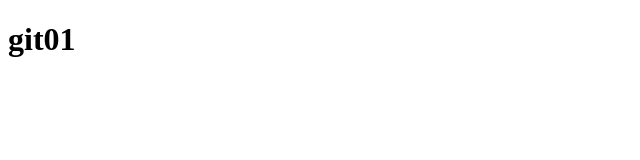
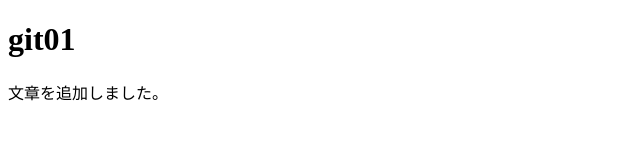
Before and after one commit to right-chibi/git.project.01, a plain HTML site: page index.html in a window 1280 px wide. Shown: the whole page, without its empty margins (0-640 px from the left). Drawn offline with Linux system fonts and the light colour scheme.

Commit message:
p要素を追加

```diff
--- a/index.html
+++ b/index.html
@@ -6,5 +6,6 @@
 </head>
 <body>
 <h1>git01</h1>
+<p>文章を追加しました。</p>
 </body>
 </html>
```
